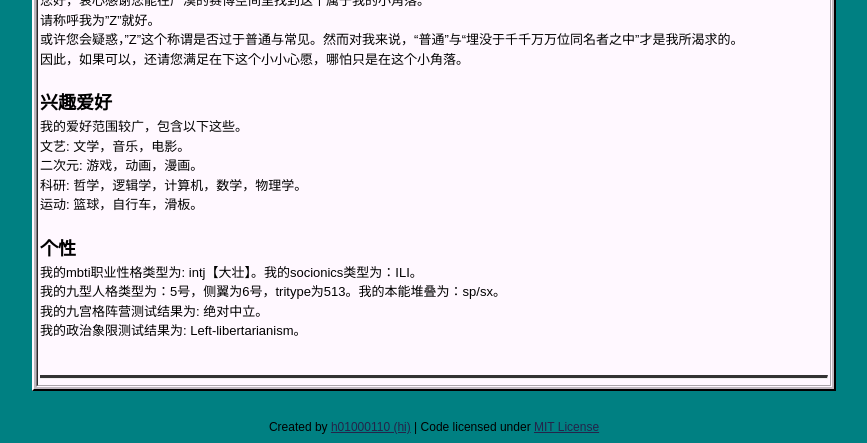
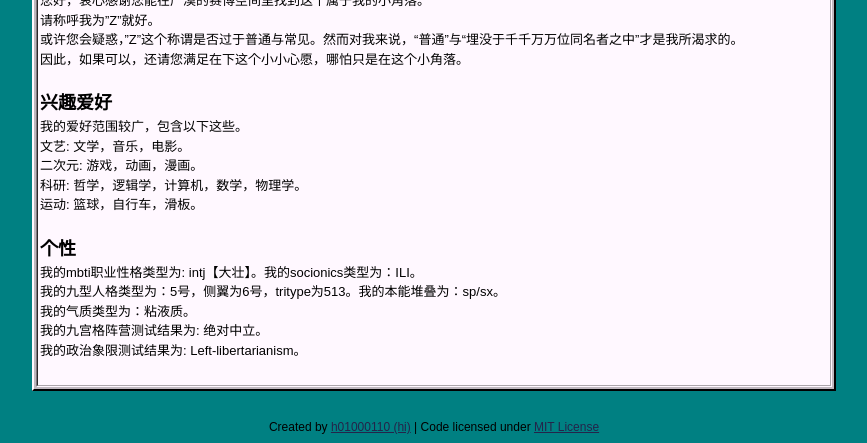
Before and after one commit to player1-Z/player1-Z.github.io, a Jekyll site: the page built from _posts/2020-10-24-Selfintro.md, in a window 1280 px wide, cut to the strip 522-965 px from the top of the page. Shown: the whole strip, without its empty margins (206-1073 px from the left). Built offline with Jekyll 4.4.1, drawn with Linux system fonts in a browser that asks for light colours.

Commit message:
Update 2020-10-24-Selfintro.md

```diff
--- a/_posts/2020-10-24-Selfintro.md
+++ b/_posts/2020-10-24-Selfintro.md
@@ -20,5 +20,6 @@ tags: info
 ## 个性
 我的mbti职业性格类型为: intj【大壮】。我的socionics类型为：ILI。
 我的九型人格类型为：5号，侧翼为6号，tritype为513。我的本能堆叠为：sp/sx。
+我的气质类型为：粘液质。
 我的九宫格阵营测试结果为: 绝对中立。
 我的政治象限测试结果为: Left-libertarianism。
```
